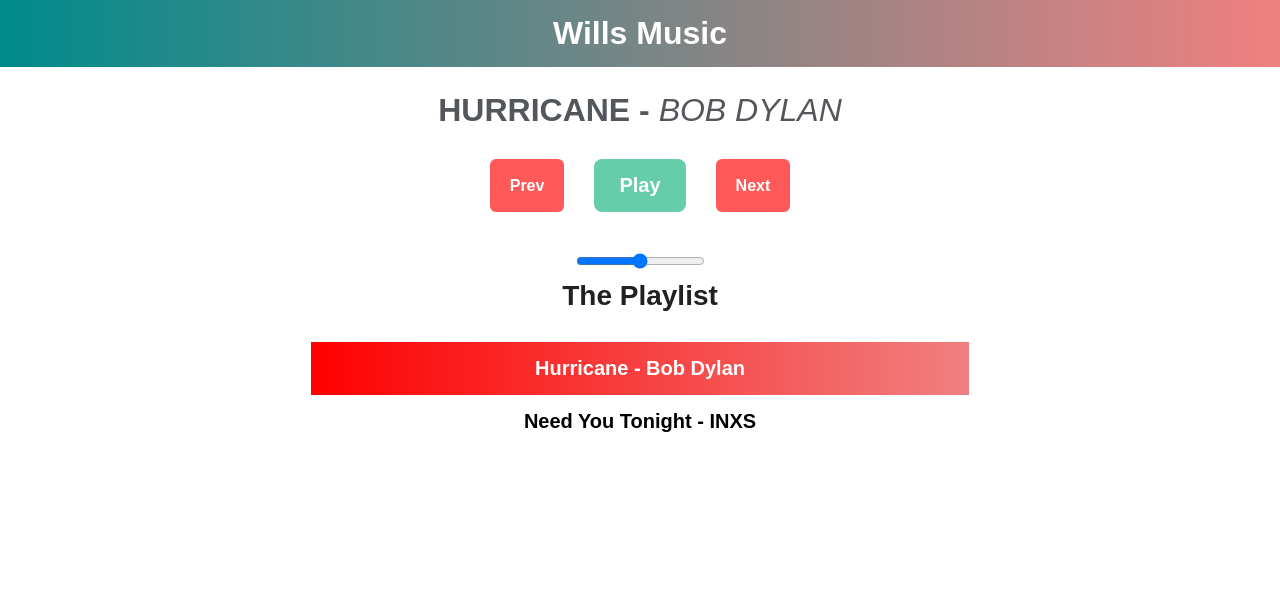
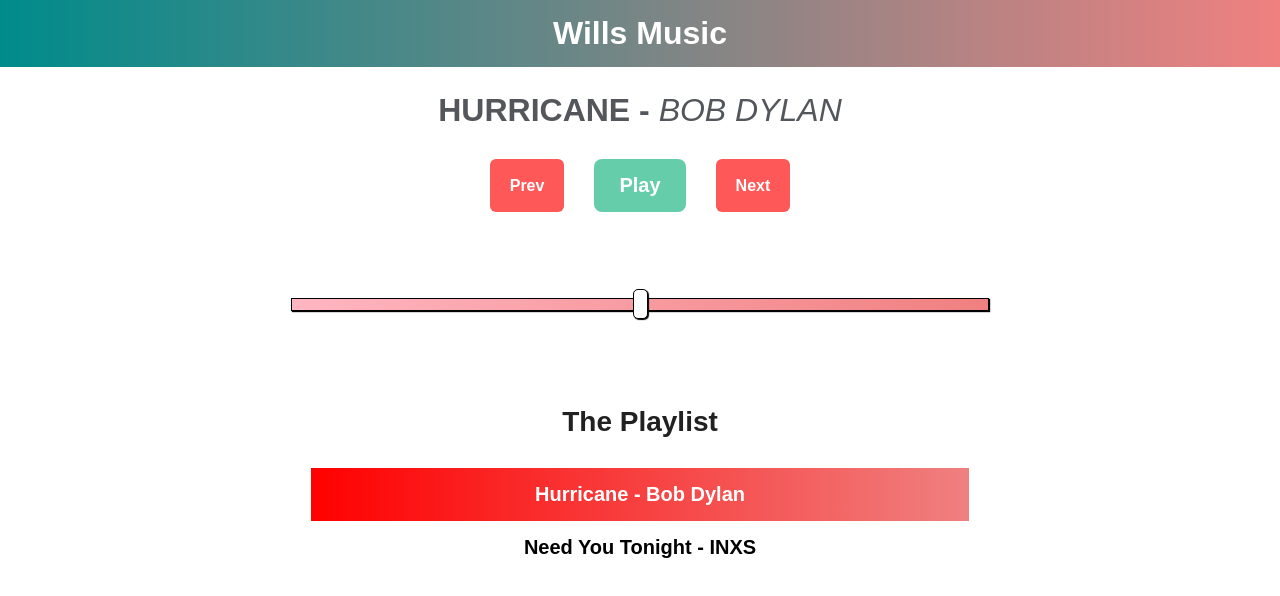
Before and after one commit to willdoescode/wills-music-player, a Vue app: page / in a window 1280 px wide. Shown: the top 596 px of the page. Built offline with nearby package versions, Linux system fonts and the light colour scheme.

Commit message:
Added progress bar

```diff
--- a/src/App.vue
+++ b/src/App.vue
@@ -13,9 +13,9 @@
           <button class="next" @click="next">Next</button>
         </div>
         <div class="seek">
-          <div class="current" :class="typeof currentTime === 'number' ? 'visible' : 'hidden'">{{ Math.floor(currentTime / 60) }}:{{ Math.floor(currentTime % 60) }}</div>
-          <input  type="range" id="seek" :value="currentTime" :max="this.duration" @change="seek" />
-          <div class="length" :class="typeof this.duration === 'number' ? 'visible' : 'hidden'">{{ Math.floor((this.duration - currentTime) / 60)}}:{{ Math.floor((this.duration - currentTime) % 60 )}}</div>
+          <div class="current" :class="typeof currentTime === 'number' ? 'visible' : 'hidden'">Current Time: {{ Math.floor(currentTime / 60) }}:{{ Math.floor(currentTime % 60) }}</div>
+          <input :class="isPlaying ? 'visible' : 'hidden'" type="range" id="seek" :value="currentTime" :max="this.duration" @change="seek" />
+          <div class="length" :class="typeof this.duration === 'number' ? 'visible' : 'hidden'">Song duration: {{ Math.round(this.duration / 60) }}:{{ Math.round(this.duration % 60) }}</div>
         </div>
       </section>
       <section class="playlist">
@@ -39,7 +39,6 @@
       player: new Audio(),
       duration: Number,
       currentTime: String,
-      sliderTime: Number,
       songs:[
         {
           title: 'Hurricane',
@@ -217,7 +216,7 @@
 }
 
 .playlist {
-  padding: 0 30px;
+  padding: 40px 30px;
 }
 
 .playlist h3 {
@@ -253,13 +252,109 @@
 .seek {
   margin: 0;
   padding: 10px;
-  display: flex;
+  display: block;
   justify-content: center;
   align-items: center;
   text-align: center;
 }
 
+.seek div {
+  font-size: 20px;
+  font-weight: bold;
+
+}
+
 .seek .hidden {
   color: transparent;
 }
+
+input[type=range] {
+  height: 38px;
+  -webkit-appearance: none;
+  margin: 10px 0;
+  width: 100%;
+}
+input[type=range]:focus {
+  outline: none;
+}
+input[type=range]::-webkit-slider-runnable-track {
+  width: 100%;
+  height: 13px;
+  cursor: pointer;
+  animate: 0.2s;
+  box-shadow: 1px 1px 1px #000000;
+  background-image: linear-gradient(to right, lightpink, lightcoral);
+  border-radius: 0px;
+  border: 1px solid #000000;
+}
+input[type=range]::-webkit-slider-thumb {
+  box-shadow: 1px 1px 1px #000000;
+  border: 1px solid #000000;
+  height: 30px;
+  width: 15px;
+  border-radius: 5px;
+  background: #FFFFFF;
+  cursor: pointer;
+  -webkit-appearance: none;
+  margin-top: -9.5px;
+}
+input[type=range]:focus::-webkit-slider-runnable-track {
+  background: #3071A9;
+}
+input[type=range]::-moz-range-track {
+  width: 100%;
+  height: 13px;
+  cursor: pointer;
+  animate: 0.2s;
+  box-shadow: 1px 1px 1px #000000;
+  background: #3071A9;
+  border-radius: 0px;
+  border: 1px solid #000000;
+}
+input[type=range]::-moz-range-thumb {
+  box-shadow: 1px 1px 1px #000000;
+  border: 1px solid #000000;
+  height: 30px;
+  width: 15px;
+  border-radius: 5px;
+  background: #FFFFFF;
+  cursor: pointer;
+}
+input[type=range]::-ms-track {
+  width: 100%;
+  height: 13px;
+  cursor: pointer;
+  animate: 0.2s;
+  background: transparent;
+  border-color: transparent;
+  color: transparent;
+}
+input[type=range]::-ms-fill-lower {
+  background: #3071A9;
+  border: 1px solid #000000;
+  border-radius: 0px;
+  box-shadow: 1px 1px 1px #000000;
+}
+input[type=range]::-ms-fill-upper {
+  background: #3071A9;
+  border: 1px solid #000000;
+  border-radius: 0px;
+  box-shadow: 1px 1px 1px #000000;
+}
+input[type=range]::-ms-thumb {
+  margin-top: 1px;
+  box-shadow: 1px 1px 1px #000000;
+  border: 1px solid #000000;
+  height: 30px;
+  width: 15px;
+  border-radius: 5px;
+  background: #FFFFFF;
+  cursor: pointer;
+}
+input[type=range]:focus::-ms-fill-lower {
+  background: #3071A9;
+}
+input[type=range]:focus::-ms-fill-upper {
+  background: #3071A9;
+}
 </style>
```
